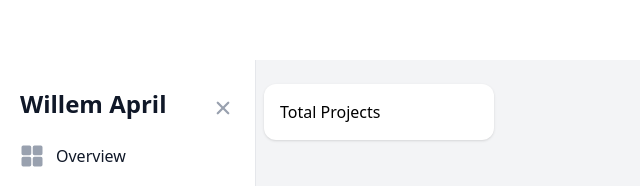
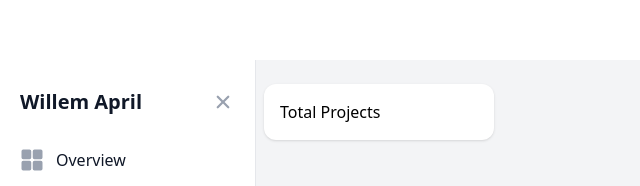
Before and after one commit to Willie3011/portfolio-admin-dashboard, a React (Vite) app: page / in a window 1280 px wide. Shown: the top 186 px of the page, without its empty margins (0-640 px from the left). Built offline with nearby package versions, Linux system fonts and the light colour scheme.

Commit message:
Refine Sidebar header spacing and styling
Adjusted the Sidebar header container to use more consistent padding and margin, and updated the heading size for improved layout and appearance.

```diff
--- a/src/components/Sidebar.jsx
+++ b/src/components/Sidebar.jsx
@@ -9,8 +9,8 @@ function Sidebar({ open, setOpen }) {
     return (
         <aside className={`fixed md:static top-0 left-0 w-64 z-40 h-screen transition-transform duration-300 ${open ? "translate-x-0" : "-translate-x-full"} md:translate-x-0`}>
             <section className="overflow-y-auto py-5 px-3 h-full bg-white border-r border-gray-200 dark:bg-gray-800 dark:border-gray-700">
-                <div className="flex items-center justify-between pr-2">
-                    <h2 className="p-2 mb-2 text-2xl font-bold text-gray-900 dark:text-white">Willem April</h2>
+                <div className="flex items-center justify-between p-2 mb-4">
+                    <h2 className="text-xl font-bold text-gray-900 dark:text-white">Willem April</h2>
                     <button className="w-6 h-6 text-gray-400 dark:text-white rounded-lg flex items-center justify-center focus:border" onClick={() => setOpen(false)}>
                         <IoClose className="w-full h-full"/>
                     </button>
```
